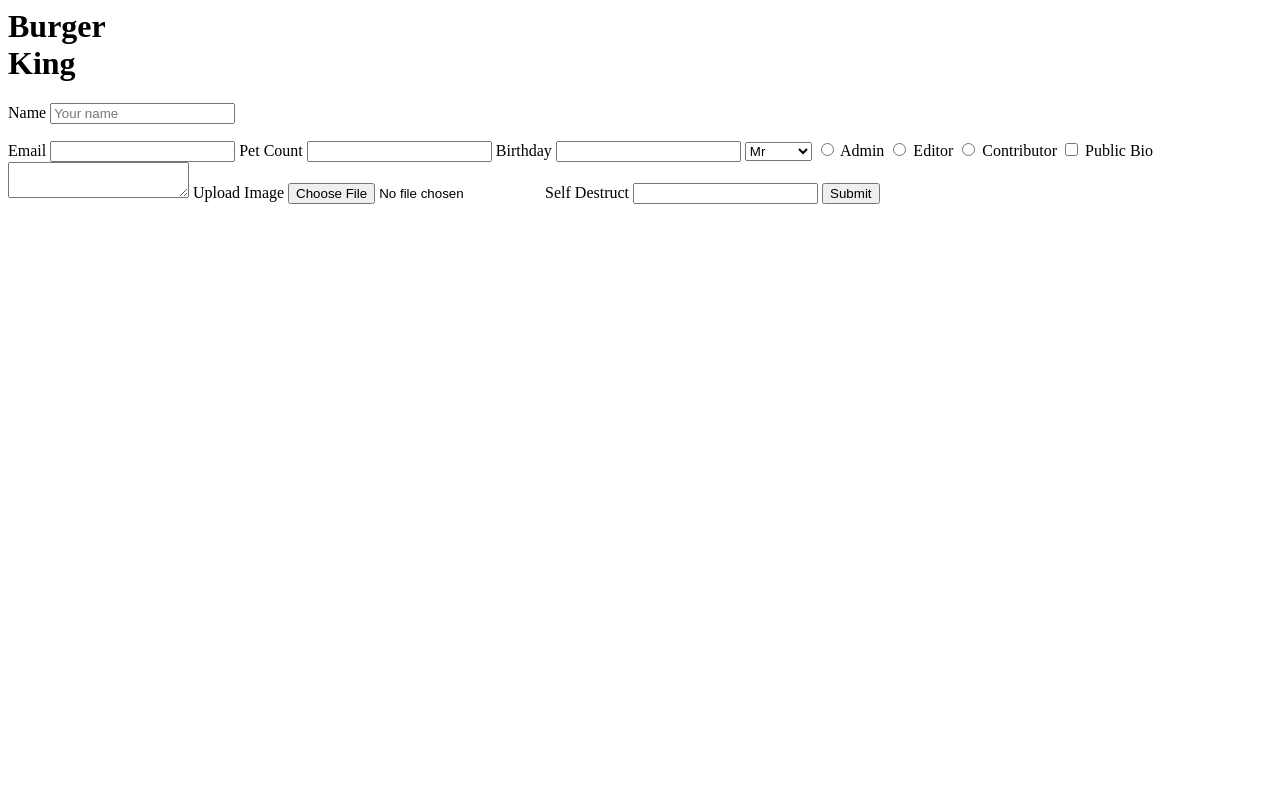
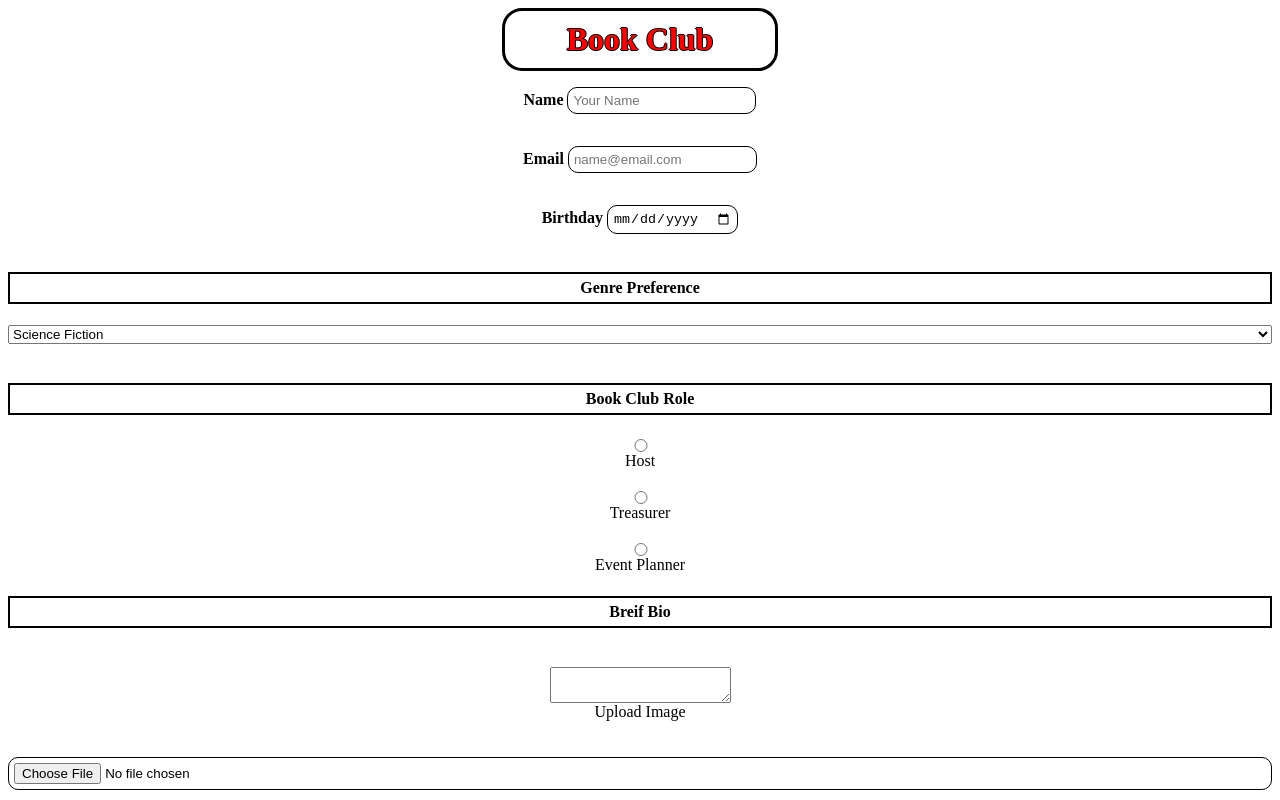
Before and after one commit to AnniePawl/FEW1.1, a plain HTML site: page Class4_Challenges_Box_Model/challenge_3.html in a window 1280 px wide. Drawn offline with Linux system fonts and the light colour scheme.

Commit message:
changes to challenges 2&3

```diff
--- a/Class4_Challenges_Box_Model/challenge_3.html
+++ b/Class4_Challenges_Box_Model/challenge_3.html
@@ -1,64 +1,136 @@
 
-<!--
+<!doctype html>
+<html>
+<head>
+    <style>
+
+    body {
+        font-size: 20px
+        font-family: Helvetica;
+    }
+    h1 {
+        font-size: 2em;
+        color: red;
+        border: 3px solid black;
+        border-radius: 20px;
+        padding: 10px;
+        width: 250px;
+        margin: auto;
+        text-align: center;
+        text-shadow: -1px 0 black, 0 1px black, 1px 0 black, 0 -1px black;
+    }
+
+    h4 { border: 2px solid black;
+        padding: 5px;
+    }
+
+    input {border: 1px solid black;
+            padding: 5px;
+            border-radius: 10px;
+        }
 
 
- -->
- <h1>Burger <br> King</h1>
+    p {
+        font-size: 1em;
+        text-align: center;
+    }
 
 
- <!doctype html>
- <html>
+    textarea {
+        margin-left: auto;
+        margin-right: auto;
+    }
+
+    .form-div {
+        display: flex;
+        flex-direction: column;
+        font-size: 1em;
+        text-align: center;
+
+    }
+
+    .input-field {
+        display: flex;
+        flex-direction: column;
+        text-align: center;
+    }
+
+    </style>
+</head>
 
 <body>
+
+<h1>Book Club</h1>
+
 <form action="/your/api" method="">
 
-  <!-- use a p or other block tag to organize form elements onto lines -->
+<div class="input-field">
+
   <p>
-    <label>Name</label>
-    <input name="name" type="text" placeholder="Your name">
+    <label for="name">
+        <strong>Name</strong></label>
+    <input id="name" name="name" type="text" placeholder="Your Name">
   </p>
 
-  <label>Email</label>
-  <input name="email" type="email">
 
-  <label>Pet Count</label>
-  <input name="pets">
+ <p>
+  <label for "email"><strong>Email</strong></label>
+  <input name="email" type="email" placeholder="name@email.com">
+</p>
 
-  <label>Birthday</label>
-  <input name="birthday">
+ <p>
+  <label for "birthday"><strong>Birthday</strong></label>
+  <input name="birthday" type="date" placeholder "00/00/00">
+</p>
 
-  <select name="prefix">
-    <option>Mr</option>
-    <option>Mrs</option>
-    <option>Ms</option>
-    <option>Sir</option>
-    <option>Madam</option>
-    <option>Dr</option>
+</div>
+
+<div class="form-div">
+<h4>Genre Preference</h4>
+  <select genre="preference">
+    <option>Science Fiction</option>
+    <option>Historical Fiction</option>
+    <option>Fantasy</option>
+    <option>Mystery</option>
+    <option>Thriller</option>
+    <option>Memoir</option>
     <option>None</option>
   </select>
+</div>
+
+<br>
 
   <!-- Associate labels with form elements with for and id -->
-  <input id="radio-admin" type="radio" name="role" value="Admin"/>
-  <label for="radio-admin">Admin</label>
 
-  <input type="radio" name="role" value="Editor" />
-  <label>Editor</label>
+ <div class="form-div">
+    <h4>Book Club Role</h4>
+      <input id="radio-host" type="radio" name="role" value="Host"/>
+      <label for="radio-host">Host</label>
+    <br>
 
-  <input type="radio" name="role" value="Contributor" />
-  <label>Contributor</label>
 
-  <input type="checkbox" name="public">
-  <label>Public Bio</label>
+      <input id="radio-treasurer"type="radio" name="role" value="Treasurer" />
+      <label for="radio-treasurer">Treasurer</label>
 
+
+    <br>
+      <input id="radio-event-planner"type="radio" name="role" value="Event Planner" />
+      <label for="radio-event-planner">Event Planner</label>
+</div>
+
+
+<div class="form-div">
+    <h4>Breif Bio</h4>
+<br>
   <textarea name="bio"></textarea>
 
+<div class="form-div">
   <label>Upload Image</label>
+    <br>
+    <br>
   <input name="image" type="file">
+</div>
 
-  <label>Self Destruct</label>
-  <input name="self-destruct" type="check">
-
-  <button type="submit">Submit</button>
 </form>
 </body>
  </html>
```
Also changed, not shown: Class4_Challenges_Box_Model/box_model.html (+11 -7 lines), Class4_Challenges_Box_Model/challenge_2.html (+46 -0 lines).
